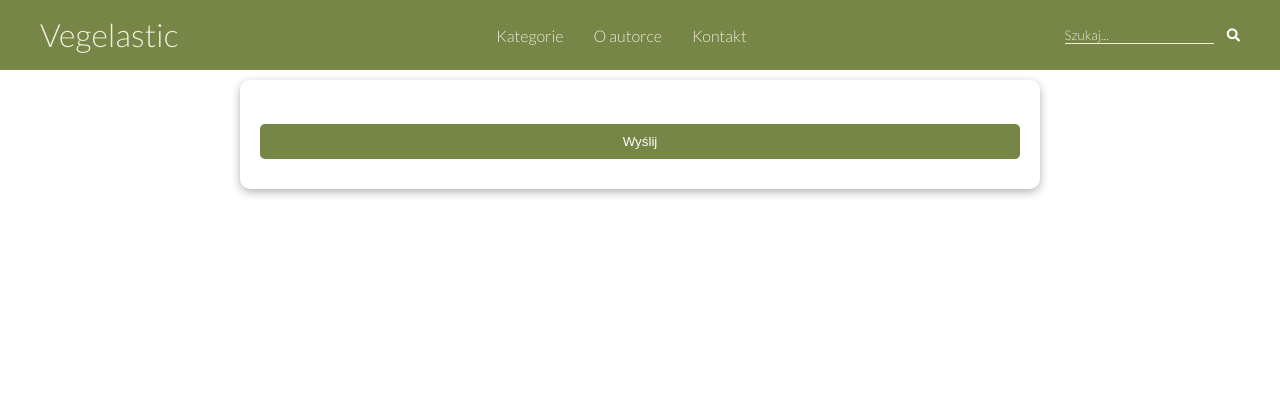
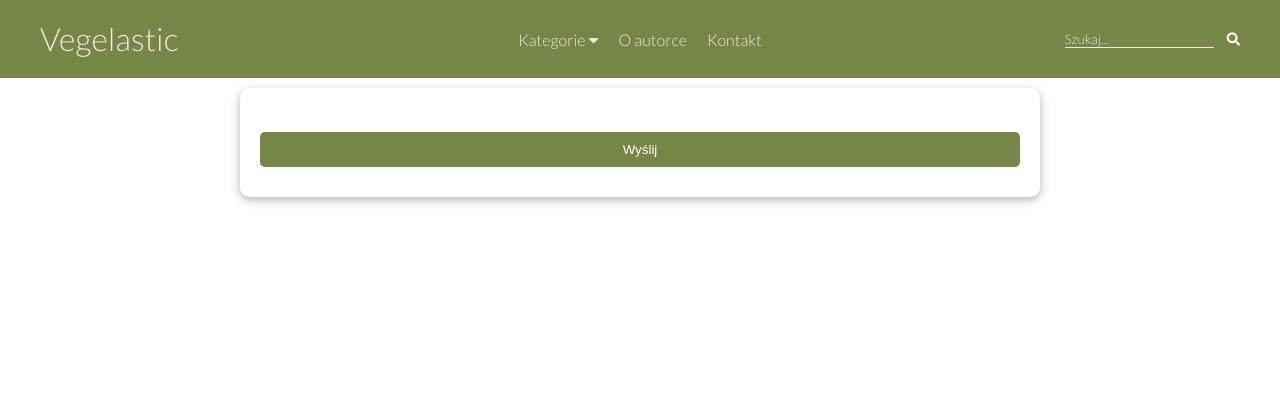
Before and after one commit to lemarta/vegelastic_recipes, a Django app: template Recipes/templates/Recipes/add-recipe.html in a window 1280 px wide. Shown: the top 420 px of the page. Run offline with Django 3.2, Linux system fonts and the light colour scheme; the template is opened without the code that fills it, so the values that code supplies are empty.

Commit message:
Multilevel dropdown in navbar - recipe categories and subcategories

```diff
--- a/static/css/styles.css
+++ b/static/css/styles.css
@@ -46,23 +46,83 @@ p {
 .navbar {
     background-color: var(--primary-color);
     color: var(--dark-color);
-    height: 70px;
+    height: auto;
     font-weight: 400;
+    padding: 10px 0;
 }
 
-.navbar ul,
-.navbar div {
-    display: flex;
+nav {
+    margin-left: auto;
+    margin-right: auto;
 }
 
 .navbar .flex {
     justify-content: space-between;
 }
 
+ul#top-menu{
+    margin:0;
+    padding:0;
+}
+
+ul#top-menu li {
+    list-style:none;
+    float:left;
+    margin:0;
+    padding:0;
+    position:relative;
+}
+
+ul#top-menu .drop a {
+    width: 150px;
+    display: block;
+    padding: 5px;
+}
+
+ul#top-menu .drop a:hover {
+    border-bottom: none;
+}
+
+ul#top-menu li ul.drop{
+    margin:0;
+    padding:0;
+    width:150px;
+    position:relative;
+    display:none;
+}
+
+ul#top-menu li ul.drop ul{
+    margin:0;
+    padding:0;
+    width:150px;
+    position:absolute;
+    display:none;
+    left:150px;
+    top:0;
+}
+
+ul#top-menu li ul li {
+    margin:0;
+    padding:0;
+    list-style:none;
+    position:relative;
+}
+
+
 .navbar a {
+    color: var(--bright-color);
+    padding: 5px;
+    margin: 5px;
+}
+
+.dropbtn,
+.subnavbtn {
     color: var(--bright-color);
     padding: 10px;
     margin: 0 5px;
+    background-color: inherit;
+    font: inherit;
+    border: none;
 }
 
 .navbar a:hover {
@@ -98,6 +158,11 @@ p {
 .navbar .search button {
     padding: 10px 0 10px 10px;
 }
+
+.navbar #search-form {
+    float: right;
+}
+
 
 /* login */
 
--- /dev/null
+++ b/static/js/app.js
@@ -0,0 +1,8 @@
+$(document).ready(function(){
+    $('nav #top-menu li').hover(function(e){
+        //$('#drop' , this).css('display','block');
+        $(this).children('ul').delay(50).slideDown(500);
+    }, function(){
+         $(this).children('ul').delay(50).slideUp(500);
+    });
+});
--- a/templates/base.html
+++ b/templates/base.html
@@ -6,6 +6,7 @@
     <title>Vegelastic</title>
     <link rel="stylesheet" href="{% static '/css/styles.css' %}/">
     <link rel="stylesheet" href="https://cdnjs.cloudflare.com/ajax/libs/font-awesome/5.15.3/css/all.min.css">
+    <script src="https://ajax.googleapis.com/ajax/libs/jquery/3.5.1/jquery.min.js"></script>
 </head>
 <body>
 
@@ -16,21 +17,61 @@
         <div>
             <h1 class="logo">Vegelastic</h1>
         </div>
-
+<!--
         <div>
             <nav>
                 <ul>
-                    <li><a href="/kategorie/">Kategorie</a></li>
+                    <li>
+                        <div class="dropdown">
+                            <a href="" class="dropbtn">Kategorie</a>
+                            <div class="my-categories">
+                                <a href="">Rodzaj posiłku</a>
+                                <a href="">Przeznaczenie</a>
+                                <a href="">Sezonowa szama</a>
+                                <a href="">Inne</a>
+                            </div>
+                        </div>
+                    </li>
                     <li><a href="#">O autorce</a></li>
                     <li><a href="#">Kontakt</a></li>
                 </ul>
             </nav>
-        </div>
+        </div> -->
+
+        <nav>
+            <ul id="top-menu">
+                <li id="categories">
+                    <a href="">Kategorie  <i class="fa fa-caret-down"></i></a>
+                    <ul class="drop">
+                        <li>
+                            <a href="">Rodzaj posiłku  <i class="fa fa-caret-right"></i></a>
+                            <ul>
+                                <li><a href="#">1</a></li>
+                            </ul>
+                        </li>
+                        <li>
+                            <a href="">Przeznaczenie  <i class="fa fa-caret-right"></i></a>
+                            <ul>
+                                <li><a href="#">1</a></li>
+                            </ul>
+                        </li>
+                        <li>
+                            <a href="">Sezonowa szama  <i class="fa fa-caret-right"></i></a>
+                            <ul >
+                                <li><a href="#">1</a></li>
+                            </ul>
+                        </li>
+                    </ul>
+                </li>
+                <li><a href="#">O autorce</a></li>
+                <li><a href="#">Kontakt</a></li>
+            </ul>
+        </nav>
 
         <div class="search">
-            <form action="/szukaj/" method="post">
+            <form id="search-form" action="/szukaj/" method="post">
                 {% csrf_token %}
-                <input class="" type="search" name="searched" placeholder="Szukaj...">
+                <input type="search" name="searched" placeholder="Szukaj...">
                 <button class="btn" type="submit"><i class="fas fa-search"></i></button>
             </form>
         </div>
@@ -87,12 +128,13 @@
         <div>
             <div class="social">
                 <a href="#"><i class="fab fa-facebook fa-2x"></i></a>
-                <a href="#"><i class="fab fa-instagram fa-2x"></i></a>
+                <a href="https://www.instagram.com/vegelastic/" target="_blank"><i class="fab fa-instagram fa-2x"></i></a>
             </div>
         </div>
 
     </div>
 
 </footer>
+<script src="{% static 'js/app.js' %}"></script>
 </body>
 </html>
```
